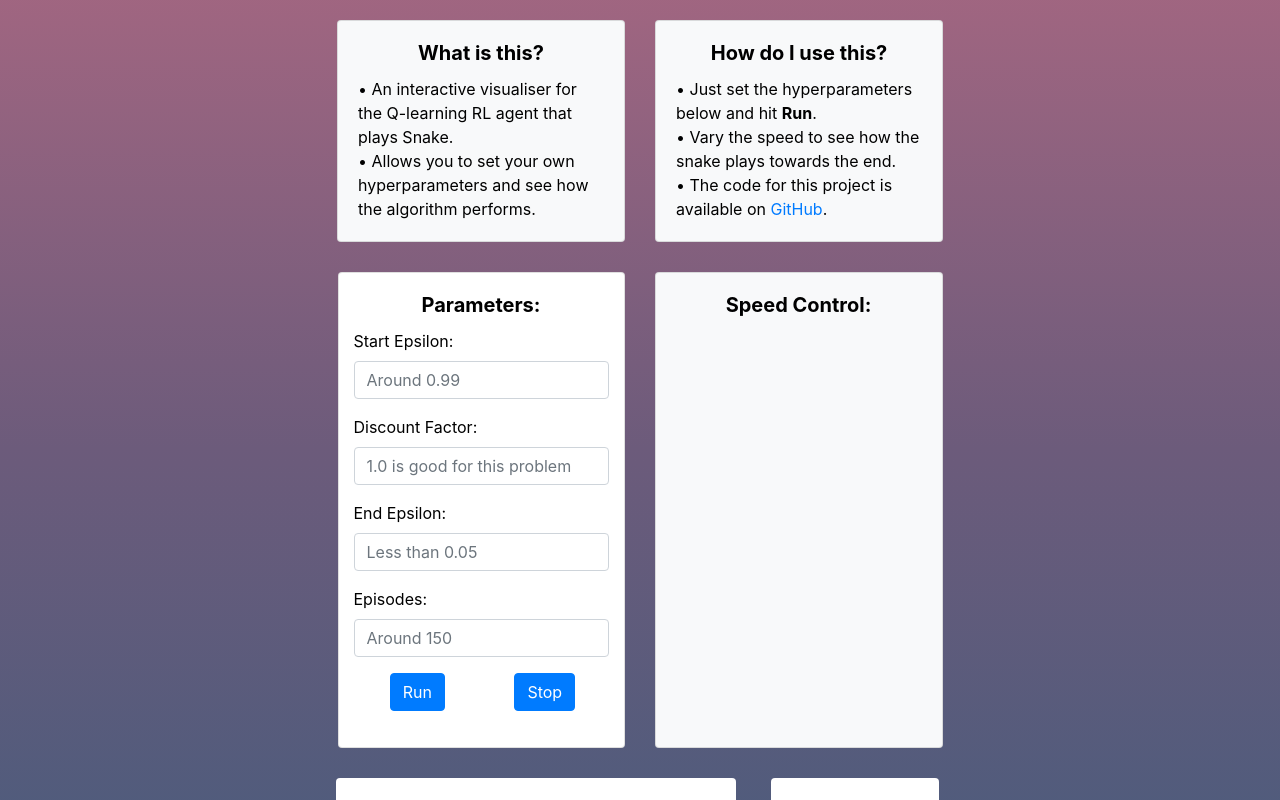
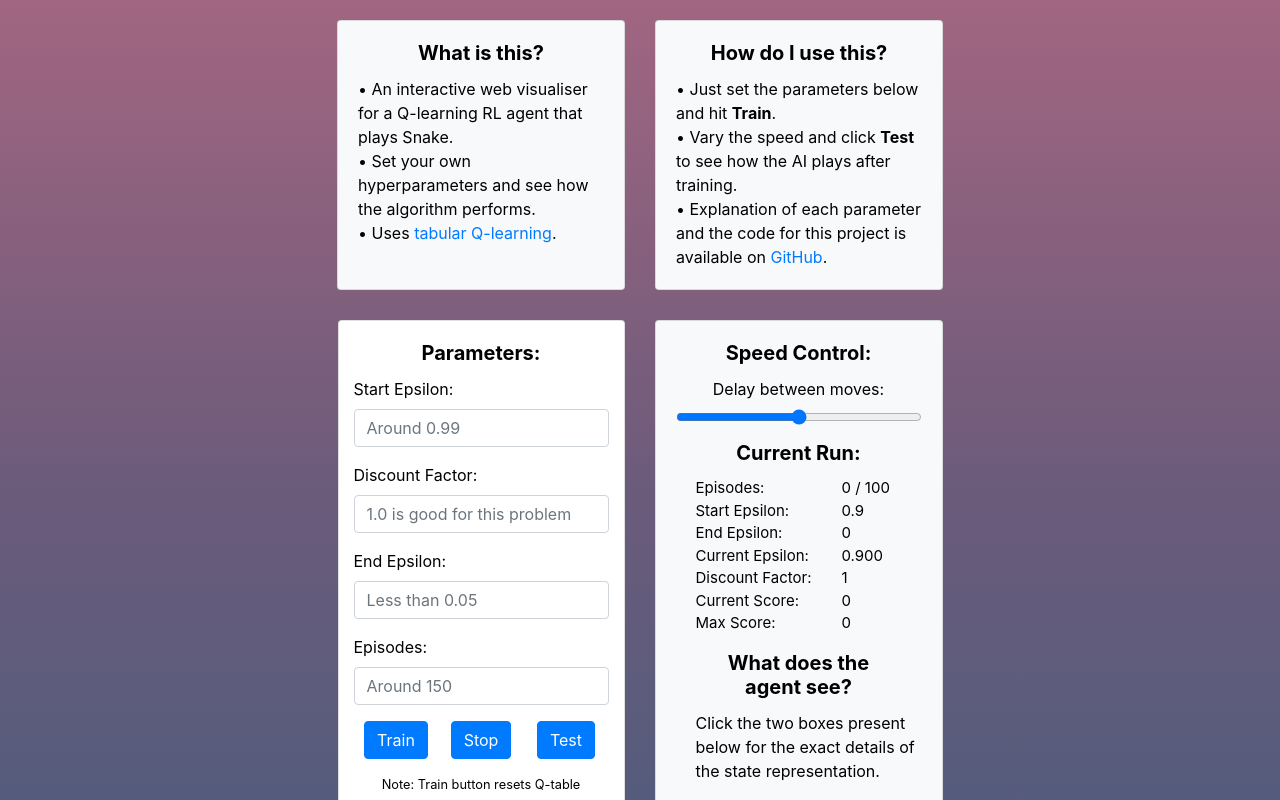
Before and after one commit to sid-sr/Q-Snake, a React (Create React App) app: page / in a window 1280 px wide. Shown: the part 280-1080 px from the top of the page. Built offline with nearby package versions, Linux system fonts and the light colour scheme.

Commit message:
added info card and working buttons

```diff
--- a/src/App.js
+++ b/src/App.js
@@ -26,9 +26,11 @@ function App() {
             <Card.Body>
               <Card.Title><b>What is this?</b></Card.Title>
               <Card.Text>
-                • An interactive visualiser for the Q-learning RL agent that plays Snake.
+                • An interactive web visualiser for a Q-learning RL agent that plays Snake.
                 <br></br>
-                • Allows you to set your own hyperparameters and see how the algorithm performs.
+                • Set your own hyperparameters and see how the algorithm performs.
+                <br></br>
+                • Uses <a target='_blank' href="https://en.wikipedia.org/wiki/Q-learning">tabular Q-learning</a>.
               </Card.Text>
             </Card.Body>
           </Card>
@@ -39,11 +41,11 @@ function App() {
             <Card.Body>
               <Card.Title><b>How do I use this?</b></Card.Title>
               <Card.Text>
-                • Just set the hyperparameters below and hit <b>Run</b>.
+                • Just set the parameters below and hit <b>Train</b>.
                 <br></br>
-                • Vary the speed to see how the snake plays towards the end.
+                • Vary the speed and click <b>Test</b> to see how the AI plays after training.
                 <br></br>
-                • The code for this project is available on <a href='https://www.github.com/sid-sr/q-snake'>GitHub</a>.
+                • Explanation of each parameter and the code for this project is available on <a target='_blank' href='https://www.github.com/sid-sr/q-snake'>GitHub</a>.
               </Card.Text>
             </Card.Body>
           </Card>
--- a/src/Board.js
+++ b/src/Board.js
@@ -41,11 +41,16 @@ const startState = {
     speed: 100,
     score: 0,
     justAte: false,
+    max_score: 0,
 
     // Q learning hyperparams:
     ep: 0,
+    start_epsilon: 0.9,
+    end_epsilon: 0,
     epsilon: 0.9,
-    discount_factor: 1.0
+    episodes: 100,
+    discount_factor: 1.0,
+    agent_state: 2 // 0 train, 1 test, 2 idle
 }
 
 const checkBounds = (head) => {
@@ -149,7 +154,6 @@ class Board extends Component {
             ],
             food: genCoords(),
             direction: 2,
-            speed: 100,
             score: 0,
             justAte: false,
         });
@@ -174,15 +178,13 @@ class Board extends Component {
     }
 
     qlearning = async () => {
-        var mx, done, reward;
+        var mx, mxs = 0, done, reward;
         var next_surr, next_dir, next_v1;
         var surr, dir, v1, dist, action, steps;
+        var cur_epsilon = this.state.start_epsilon;
+        var dec = (this.state.start_epsilon - this.state.end_epsilon) / this.state.episodes;
 
-        var epsilon = this.state.epsilon;
-        var discount_factor = this.state.discount_factor;
-        var dec = (0.9) / 140;
-
-        for(var ep = 0; ep < 150; ep++) {
+        for(var ep = 0; ep < this.state.episodes; ep++) {
             done = false;
             [surr, dir] = this.getState();
             v1 = surr[0] + (2 * surr[1]) + (4 * surr[2]) + (8 * surr[3]);
@@ -192,12 +194,11 @@ class Board extends Component {
                 dist = manhattanDist(this.state.food, this.state.dots[this.state.dots.length - 1]);
 
                 // step
-                action = this.action(epsilon);
+                action = this.action(cur_epsilon);
 
                 // moving and checking the length 2 edge case:
                 if(this.setDir(action + 37)) done = true;
-                if(ep >= 140) await delay(100);
-                else await delay(10);
+                else await delay(this.state.speed);
 
                 done = done || (steps >= 500) || this.moveSnake();
                 if(!done) {
@@ -225,7 +226,7 @@ class Board extends Component {
                 }
                 else mx = 0;
 
-                Q_table[v1][dir][action] += 0.01 * ((reward + (discount_factor * mx)) - Q_table[v1][dir][action])
+                Q_table[v1][dir][action] += 0.01 * ((reward + (this.state.discount_factor * mx)) - Q_table[v1][dir][action])
 
                 v1 = next_v1;
                 dir = next_dir;
@@ -233,12 +234,18 @@ class Board extends Component {
                     steps++;
                 else
                     steps = 0
+
+                if(this.state.agent_state !== 0)
+                    break;
+                if(this.state.score > mxs)
+                    mxs = this.state.score;
             }
             this.gameOver();
-            if(epsilon - dec >= 0.0) epsilon -= dec;
-            else epsilon = 0;
-
-            this.setState({...this.state, ep: ep+1, epsilon: epsilon})
+            if((cur_epsilon - dec) >= this.state.end_epsilon) cur_epsilon -= dec;
+            else cur_epsilon = this.state.end_epsilon;
+            this.setState({...this.state, max_score: mxs, ep: ep+1, epsilon: cur_epsilon})
+            if(this.state.agent_state !== 0)
+                break;
         }
         console.log(Q_table);
     }
@@ -282,55 +289,138 @@ class Board extends Component {
         return [surr, dir];
     }
 
+    changeSpeed = (event) => {
+        this.setState({...this.state, speed: parseInt(event.target.value)});
+        event.preventDefault();
+    }
+
+    handleSubmit = (event) => {
+        this.setState({...this.state,
+                        start_epsilon: parseFloat(event.target[0].value),
+                        discount_factor: parseFloat(event.target[1].value),
+                        end_epsilon: parseFloat(event.target[2].value),
+                        epsilon: parseFloat(event.target[0].value),
+                        agent_state: 0,
+                        episodes: parseInt(event.target[3].value)}, () => {
+                            console.log(this.state);
+                            this.qlearning();
+                        })
+        event.preventDefault();
+    }
+
+    testAgent = async() => {
+        var done, reward;
+        var next_surr, next_dir, next_v1;
+        var surr, dir, v1, dist, action, steps;
+        while(this.state.agent_state === 1) {
+            done = false;
+            [surr, dir] = this.getState();
+            v1 = surr[0] + (2 * surr[1]) + (4 * surr[2]) + (8 * surr[3]);
+            steps = 0;
+
+            while(!done) {
+                dist = manhattanDist(this.state.food, this.state.dots[this.state.dots.length - 1]);
+
+                // step
+                action = this.action(0);
+
+                // moving and checking the length 2 edge case:
+                if(this.setDir(action + 37)) done = true;
+                else await delay(this.state.speed);
+
+                done = done || (steps >= 500) || this.moveSnake();
+                if(!done) {
+                    [next_surr, next_dir] = this.getState();
+                    next_v1 = next_surr[0] + (2 * next_surr[1]) + (4 * next_surr[2]) + (8 * next_surr[3]);
+                }
+
+                // reward
+                if(done)
+                    reward = -100;
+                else if(this.state.justAte)
+                    reward = 30;
+                else if(manhattanDist(this.state.food, this.state.dots[this.state.dots.length - 1]) < dist)
+                    reward = 1;
+                else
+                    reward = -5;
+
+                v1 = next_v1;
+                dir = next_dir;
+                if(this.state.justAte)
+                    steps++;
+                else
+                    steps = 0
+
+                if(this.state.agent_state !== 1)
+                    break;
+            }
+            this.gameOver();
+        }
+    }
+
+    setTestAgentState = () => {
+        this.setState({...this.state, agent_state: 1}, () => {
+            console.log("State updated to test.");
+            this.testAgent();
+        });
+    }
+
     render() {
         return (
             <>
-
             <Row className="justify-content-center align-content-center" style={{'margin-top': '30px'}}>
                 <Col md="auto" lg="auto" sm="auto" xs="auto">
                     <Card style={{'min-width': '200px'}}>
                         <Card.Body>
                             <Card.Title><b>Parameters:</b></Card.Title>
                             <Card.Text>
-                                <Form>
+                                <Form onSubmit={this.handleSubmit}>
                                     <Form.Row>
                                         <Form.Group style={{'min-width': '255px'}}>
                                             <Form.Label>Start Epsilon:</Form.Label>
-                                            <Form.Control type="number" placeholder="Around 0.99" min="0" max="1" step="0.01"/>
+                                            <Form.Control name="start_epsilon" type="number" placeholder="Around 0.99" min="0" max="1" step="0.01" required/>
                                         </Form.Group>
                                     </Form.Row>
                                     <Form.Row>
                                         <Form.Group style={{'min-width': '255px'}}>
                                             <Form.Label>Discount Factor:</Form.Label>
-                                            <Form.Control type="number" placeholder="1.0 is good for this problem" min="0" max="1" step="0.01"/>
+                                            <Form.Control name="discount_factor" type="number" placeholder="1.0 is good for this problem" min="0" max="1" step="0.01" required/>
                                         </Form.Group>
                                     </Form.Row>
 
                                     <Form.Row>
                                         <Form.Group style={{'min-width': '255px'}}>
                                             <Form.Label>End Epsilon:</Form.Label>
-                                            <Form.Control type="number" placeholder="Less than 0.05" min="0" max="1" step="0.01"/>
+                                            <Form.Control name="end_epsilon" type="number" placeholder="Less than 0.05" min="0" max="1" step="0.01" required/>
                                         </Form.Group>
                                     </Form.Row>
                                     <Form.Row>
                                         <Form.Group style={{'min-width': '255px'}}>
                                             <Form.Label>Episodes:</Form.Label>
-                                            <Form.Control type="number" placeholder="Around 150" min="30" max="500"/>
+                                            <Form.Control name="episodes" type="number" placeholder="Around 150" min="30" max="500" required />
                                         </Form.Group>
                                     </Form.Row>
                                     <Form.Row>
                                         <Form.Group as={Col}>
                                             <div style={{ display: "flex", justifyContent: "center" }}>
-                                                <Button type="submit">Run</Button>
+                                                <Button type="submit" variant="primary">Train</Button>
                                             </div>
                                         </Form.Group>
                                         <Form.Group as={Col}>
                                             <div style={{ display: "flex", justifyContent: "center" }}>
-                                                <Button type="submit">Stop</Button>
+                                                <Button type="button" variant="primary" onClick={() => {this.setState({...this.state, agent_state: 2})}}>Stop</Button>
+                                            </div>
+                                        </Form.Group>
+                                        <Form.Group as={Col}>
+                                            <div style={{ display: "flex", justifyContent: "center" }}>
+                                                <Button variant="primary" onClick={this.setTestAgentState}>Test</Button>
                                             </div>
                                         </Form.Group>
                                     </Form.Row>
                                 </Form>
+                                <Row className="justify-content-center">
+                                    <small>{"Note: Train button resets Q-table"}</small>
+                                </Row>
                             </Card.Text>
                         </Card.Body>
                     </Card>
@@ -341,13 +431,50 @@ class Board extends Component {
                         <Card.Body>
                             <Card.Title><b>Speed Control:</b></Card.Title>
                             <Card.Text>
-
+                                <Form>
+                                    <Form.Group style={{'text-align': 'center'}}>
+                                        <Form.Label>Delay between moves: </Form.Label>
+                                        <Form.Control type="range" min="10" max = "200" step="5" onChange = {(e) => this.changeSpeed(e)}/>
+                                    </Form.Group>
+                                </Form>
+                            </Card.Text>
+                            <Card.Title><b>Current Run:</b></Card.Title>
+                            <Card.Text>
+                                <Row className='justify-content-center'>
+                                    <Col style={{'margin-left': '20px', 'text-align': 'left', 'font-size': '15px'}}>
+                                        Episodes: <br />
+                                        Start Epsilon: <br />
+                                        End Epsilon: <br />
+                                        Current Epsilon: <br />
+                                        Discount Factor: <br />
+                                        Current Score: <br />
+                                        Max Score: <br />
+                                    </Col>
+                                    <Col style={{'font-size': '15px', 'max-width': '110px'}}>
+                                        {this.state.ep} / {this.state.episodes} <br />
+                                        {this.state.start_epsilon} <br />
+                                        {this.state.end_epsilon} <br />
+                                        {parseFloat(this.state.epsilon).toFixed(3)} <br />
+                                        {this.state.discount_factor} <br />
+                                        {this.state.score} <br />
+                                        {this.state.max_score} <br />
+                                    </Col>
+                                </Row>
+                            </Card.Text>
+                            <Card.Title>
+                                <b>What does the <br />agent see?</b>
+                            </Card.Title>
+                            <Card.Text>
+                                <Row>
+                                    <Col style={{'width': '40px', 'margin-left': '20px'}}>
+                                        Click the two boxes present below for the exact details of the state representation.
+                                    </Col>
+                                </Row>
                             </Card.Text>
                         </Card.Body>
                     </Card>
                 </Col>
             </Row>
-
 
             <Row className="justify-content-center">
                 <Col md="auto" lg="auto" sm="auto" xs="auto">
```
Also changed, not shown: 1 other file (tests, documents, lock files or other folders).
